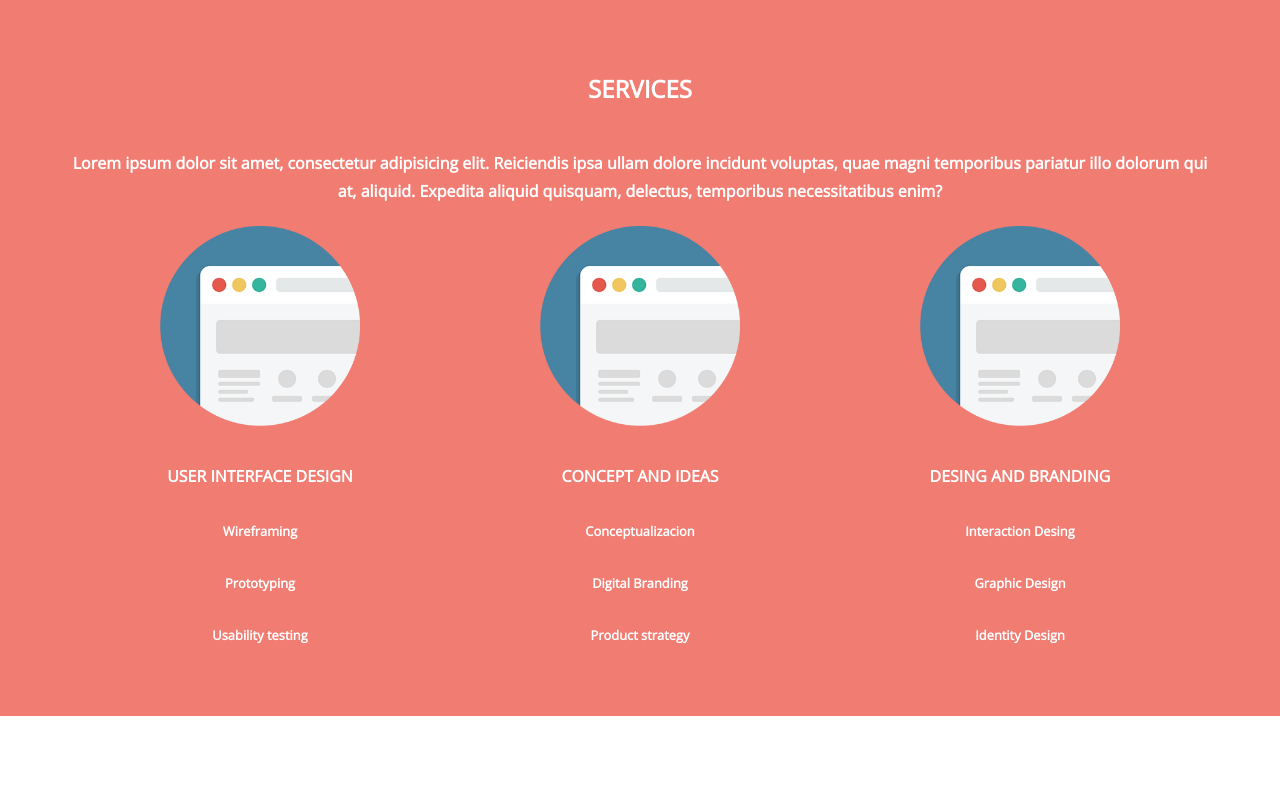
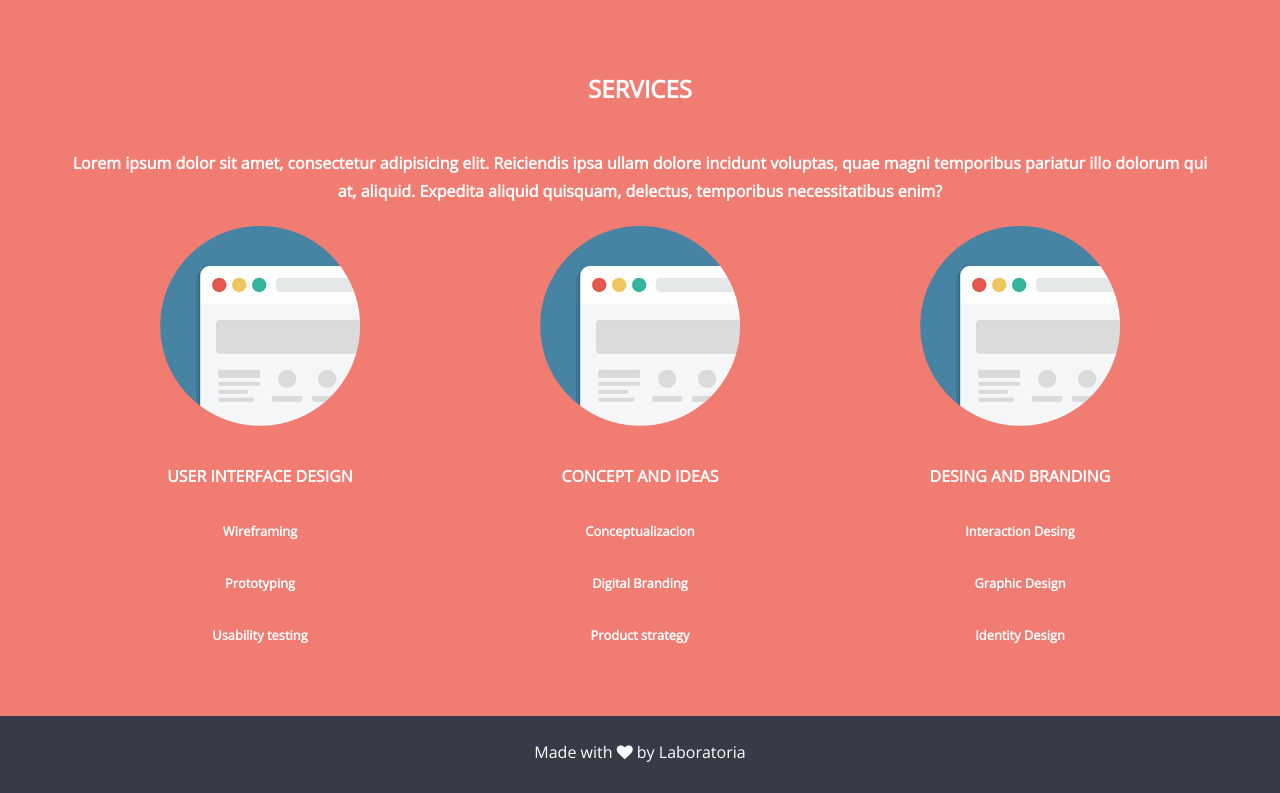
Before and after one commit to valentinatp/app-love-flex, a plain HTML site: page index.html in a window 1280 px wide. Shown: the part 672-1465 px from the top of the page. Before the commit the page ends 1388 px from the top, so only its background shows below. Drawn offline with nearby package versions, Linux system fonts and the light colour scheme.

Commit message:
Le agrego un footer y le doy sus estilos y termino el ejercicio guiado

```diff
--- a/css/main.css
+++ b/css/main.css
@@ -89,3 +89,11 @@ body {
 	font-size: 1.2em;
 	font-weight: bold;
 }
+
+footer {
+  text-align: center;
+  height: 70px;
+  background-color: #373b47;
+  color: white;
+  padding-top: 7px;
+}
--- a/index.html
+++ b/index.html
@@ -53,6 +53,9 @@
 			<h6 class="mb-0">Identity Design</h6>
 		</div>
 	</section>
+	<footer>
+		<p>Made with <i class="fa fa-heart" aria-hidden="true"></i> by Laboratoria</p>
+	</footer>
 
 	<script src="js/app.js" ></script>
 </body>
```
